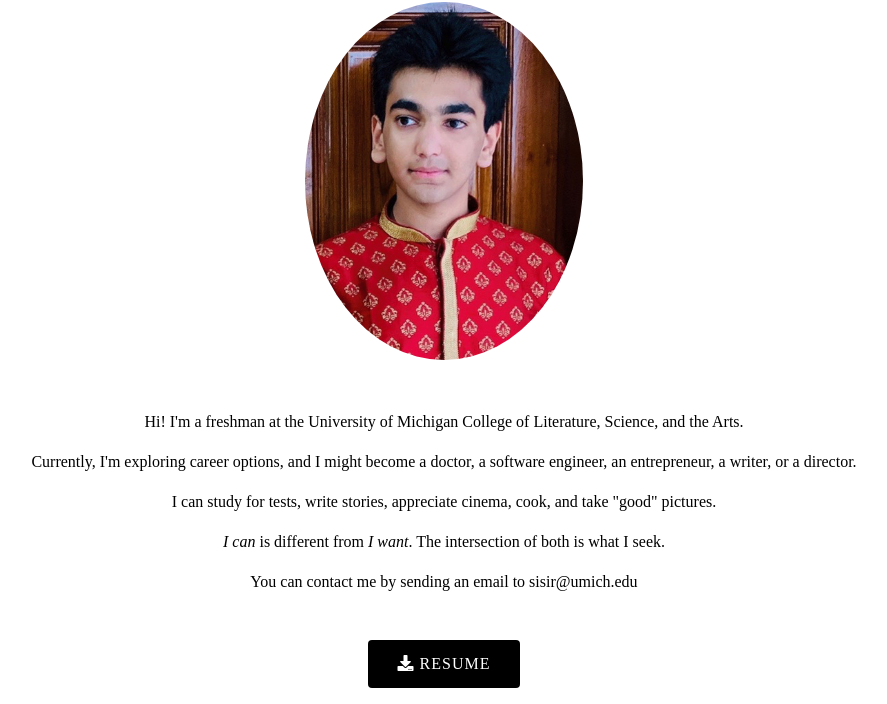
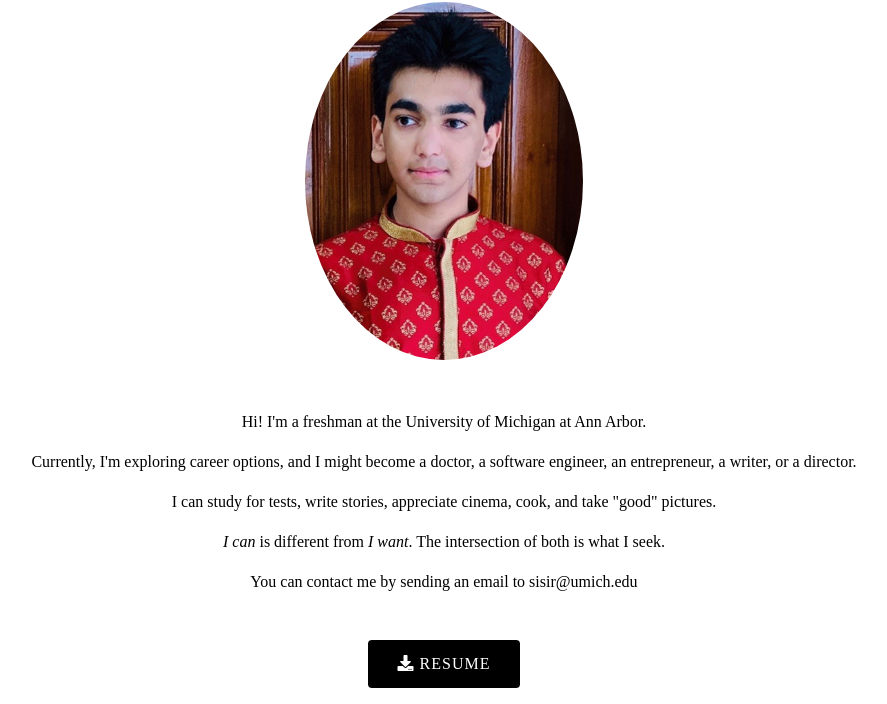
Before and after one commit to sisirpotluri/sisirpotluri.github.io, a plain HTML site: page index.html in a window 1280 px wide. Shown: the part 896-1600 px from the top of the page, without its empty margins (196-1083 px from the left). Drawn offline with nearby package versions, Linux system fonts and the light colour scheme; a web font is replaced by a local one.

Commit message:
college info

```diff
--- a/index.html
+++ b/index.html
@@ -59,7 +59,7 @@
 			<div class = "col-lg-12">
 				<img class = "image-box" src="images/profilepicA.png">
 				<div class = "container">
-					<p> Hi! I'm a freshman at the University of Michigan College of Literature, Science, and the Arts. </p>
+					<p> Hi! I'm a freshman at the University of Michigan at Ann Arbor. </p>
     				<p> Currently, I'm exploring career options, and I might become a doctor, a software engineer, an entrepreneur, a writer, or a director. </p>
     				<p> I can study for tests, write stories, appreciate cinema, cook, and take "good" pictures. </p>
             <p> <i>I can</i> is different from <i>I want</i>. The intersection of both is what I seek.</p>
```
